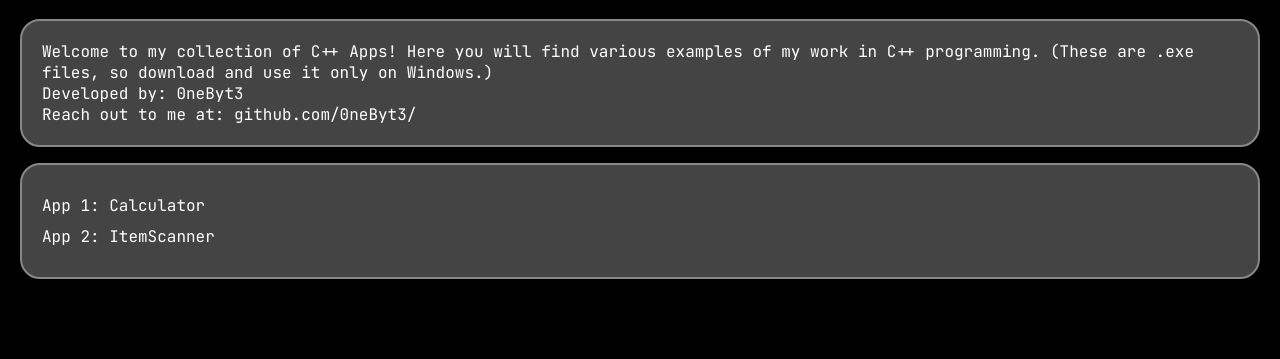
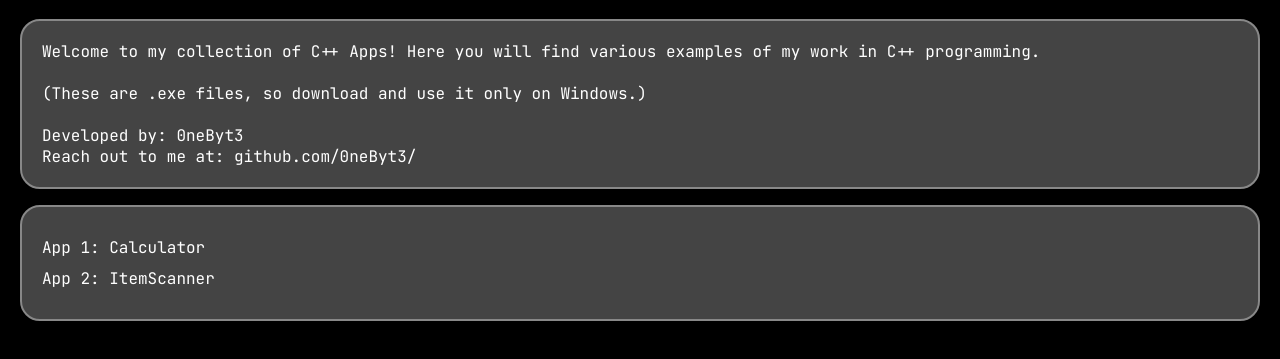
Before and after one commit to 0neByt3/apps, a plain HTML site: page index.html in a window 1280 px wide. Shown: the part 87-446 px from the top of the page. Drawn offline with Linux system fonts and the light colour scheme.

Commit message:
Update index.html

```diff
--- a/index.html
+++ b/index.html
@@ -44,7 +44,7 @@
 <body>
   <h1>0neByt3's C++ Apps</h1>
   <div class="rounded-box">
-    Welcome to my collection of C++ Apps! Here you will find various examples of my work in C++ programming. (These are .exe files, so download and use it only on Windows.) <br> Developed by: 0neByt3 <br> Reach out to me at: github.com/0neByt3/
+    Welcome to my collection of C++ Apps! Here you will find various examples of my work in C++ programming. <br> <br> (These are .exe files, so download and use it only on Windows.) <br> <br> Developed by: 0neByt3 <br> Reach out to me at: <a> github.com/0neByt3/ <a></a>
   </div>
   <ul>
   <div class="rounded-box">
```
